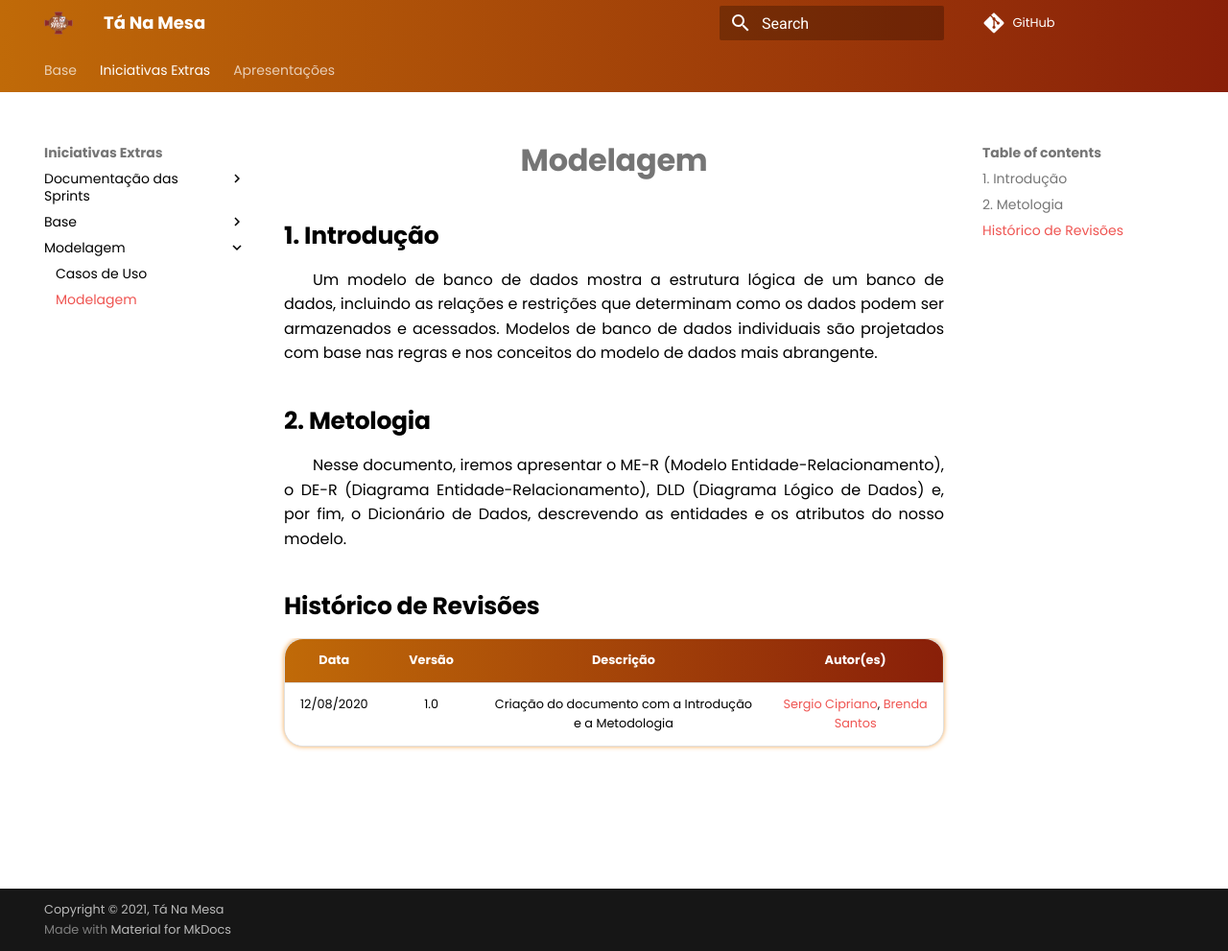
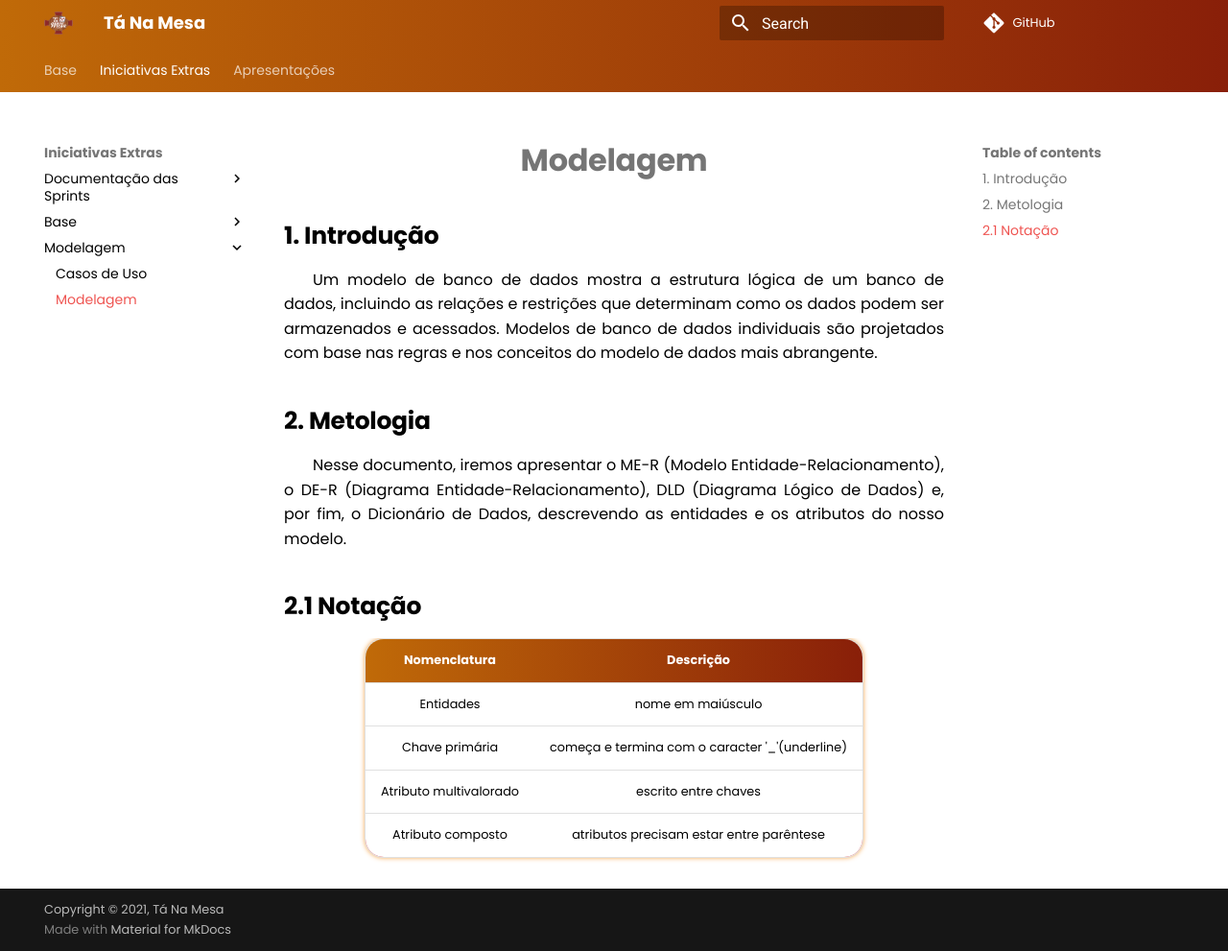
Before and after one commit to UnBArqDsw2021-1/2021.1_G02_TaNaMesa_docs, an MkDocs documentation site: the page built from docs/5-Extra/Modelagem/Modelo-Dados.md, in a window 1280 px wide and 991 px high. Shown: the whole window at 96% size. Built offline with MkDocs 1.6.1 and Material for MkDocs 9.7.7, drawn with Linux system fonts in a browser that asks for light colours; comment, search, counter and statistics services are not loaded.

Commit message:
(#58) Adicionando tópico sobre as notações adotadas
Co-authored-by: Brenda Santos <brendasantosv.bs@gmail.com>

```diff
--- a/docs/5-Extra/Modelagem/Modelo-Dados.md
+++ b/docs/5-Extra/Modelagem/Modelo-Dados.md
@@ -13,8 +13,11 @@ Nesse documento, iremos apresentar o ME-R (Modelo Entidade-Relacionamento), o DE
 (Diagrama Entidade-Relacionamento), DLD (Diagrama Lógico de Dados) e, por fim,
 o Dicionário de Dados, descrevendo as entidades e os atributos do nosso modelo.
 
-## Histórico de Revisões
+## 2.1 Notação
 
-|    Data    | Versão |                      Descrição                       |                                             Autor(es)                                               |
-| :--------: | :----: | :--------------------------------------------------: | :-------------------------------------------------------------------------------------------------: |
-| 12/08/2020 |  1.0   | Criação do documento com a Introdução e a Metodologia| [Sergio Cipriano](https://github.com/sergiosacj), [Brenda Santos](https://github.com/brendavsantos) |
+| **Nomenclatura** | **Descrição** |
+|:--:|:--:|
+|Entidades|nome em maiúsculo|
+|Chave primária|começa e termina com o caracter '\_'(underline)|
+|Atributo multivalorado|escrito entre chaves|
+|Atributo composto|atributos precisam estar entre parêntese|
```
